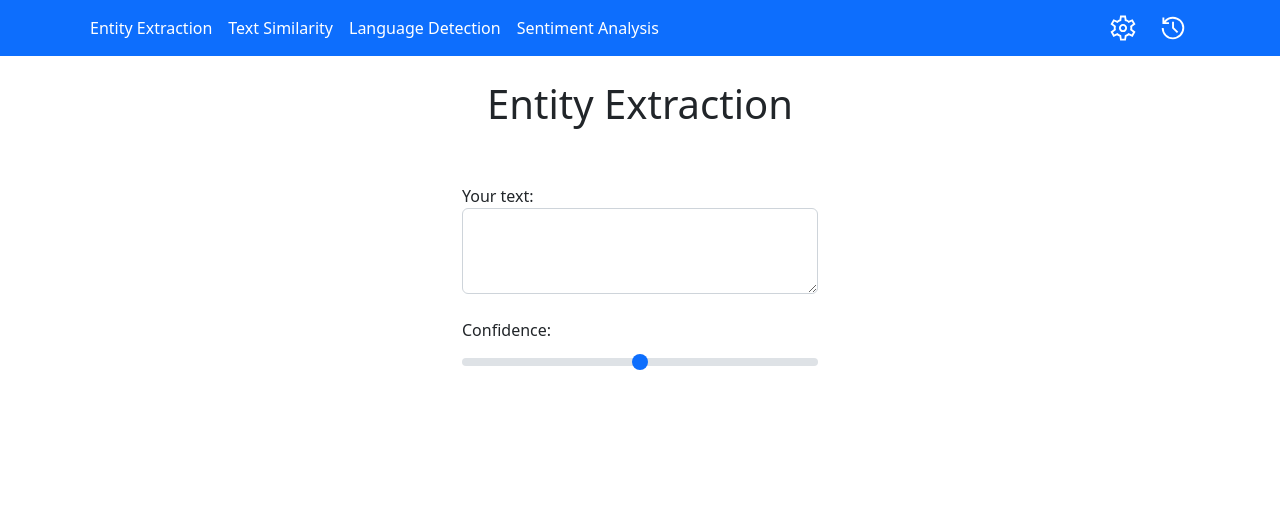
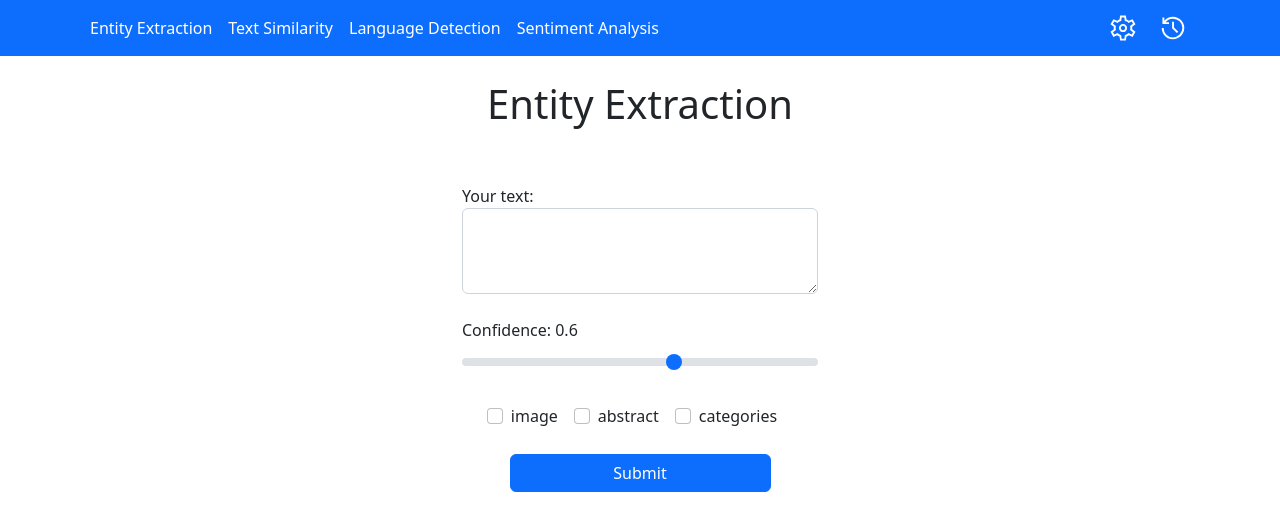
Before and after one commit to VukV/dandelion-client-app, an Angular app: page / in a window 1280 px wide. Shown: the top 530 px of the page. Built offline with nearby package versions, Linux system fonts and the light colour scheme.

Commit message:
working on entity extraction

```diff
--- a/src/app/components/entity-extraction/entity-extraction.component.html
+++ b/src/app/components/entity-extraction/entity-extraction.component.html
@@ -11,12 +11,38 @@
   <div class="row justify-content-center">
     <div class="col-md-4">
       <label for="ee-text">Your text:</label>
-      <textarea class="form-control" id="ee-text" rows="3"></textarea>
+      <textarea [(ngModel)]="text" class="form-control" id="ee-text" rows="3"></textarea>
       <br>
-      <label for="confidence" class="form-label">Confidence:</label>
-      <input type="range" class="form-range" id="confidence">
+      <label for="confidence" class="form-label">{{ getConfidenceLabel() }}</label>
+      <input [(ngModel)]="confidence" type="range" class="form-range" id="confidence">
     </div>
   </div>
 
+  <br>
+
+  <div class="row justify-content-center">
+    <div class="col-md-4 text-center">
+      <div class="form-check form-check-inline">
+        <input [(ngModel)]="image" class="form-check-input" type="checkbox" id="image" value="image">
+        <label class="form-check-label" for="image">image</label>
+      </div>
+      <div class="form-check form-check-inline">
+        <input [(ngModel)]="abstract" class="form-check-input" type="checkbox" id="abstract" value="abstract">
+        <label class="form-check-label" for="abstract">abstract</label>
+      </div>
+      <div class="form-check form-check-inline">
+        <input [(ngModel)]="categories" class="form-check-input" type="checkbox" id="categories" value="categories">
+        <label class="form-check-label" for="categories">categories</label>
+      </div>
+    </div>
+  </div>
+
+  <br>
+
+  <div class="row justify-content-center">
+    <div class="col-md-3 d-grid">
+      <button type="button" class="btn btn-primary btn-block" (click)="submitExtraction()">Submit</button>
+    </div>
+  </div>
 
 </div>
--- a/src/app/components/entity-extraction/entity-extraction.component.ts
+++ b/src/app/components/entity-extraction/entity-extraction.component.ts
@@ -7,9 +7,22 @@ import { Component, OnInit } from '@angular/core';
 })
 export class EntityExtractionComponent implements OnInit {
 
+  text: string = "";
+  confidence: number = 60;
+  image: boolean = false;
+  abstract: boolean = false;
+  categories: boolean =  false;
+
   constructor() { }
 
   ngOnInit(): void {
   }
 
+  getConfidenceLabel(): string{
+    return "Confidence: " + this.confidence/100;
+  }
+
+  submitExtraction(){
+    //TODO call service
+  }
 }
```
